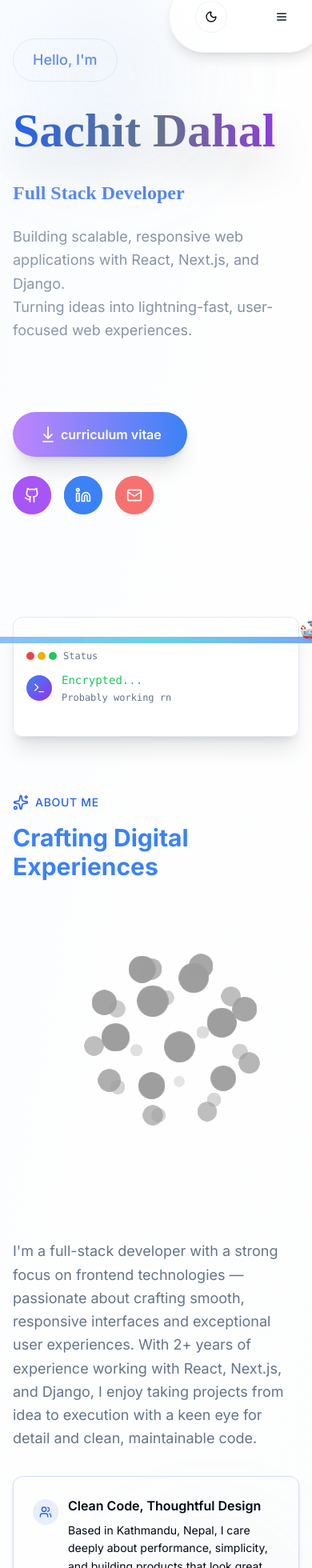
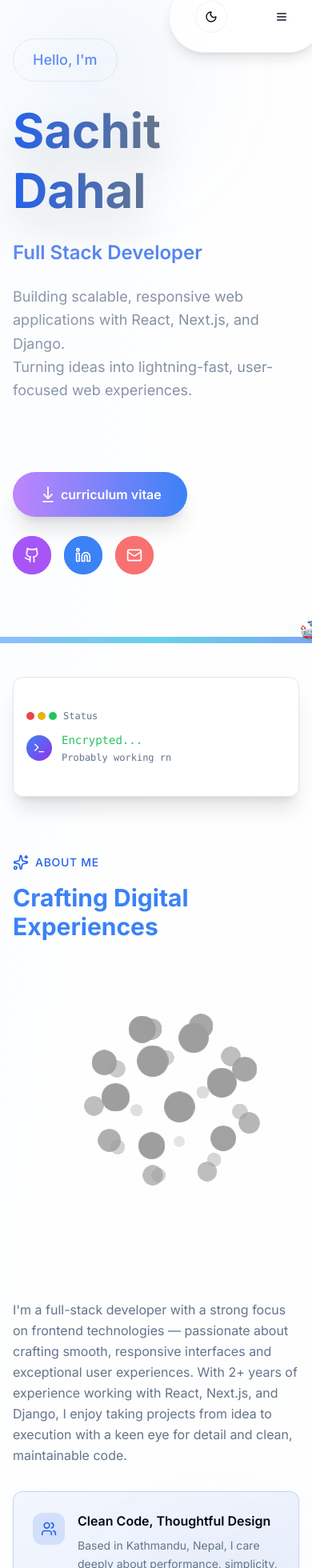
Before and after one commit to Sachit0-0/portfolio-v3, a Next.js app: page / in a window 390 px wide. Shown: the part 40-2000 px from the top of the page at 80% size. Built offline with nearby package versions, Linux system fonts and the light colour scheme.

Commit message:
bored so chnages

```diff
--- a/app/page.tsx
+++ b/app/page.tsx
@@ -22,7 +22,7 @@ export default function Portfolio() {
         <Experience />
         <Contact />
 
-        {/* Footer */}
+
         <footer className="py-8 border-t">
           <div className="container mx-auto px-4 text-center">
             <p className="text-sm sm:text-base text-muted-foreground">
--- a/components/aboutSection.tsx
+++ b/components/aboutSection.tsx
@@ -77,44 +77,34 @@ export default function About() {
             {/* Description */}
             <div className="space-y-6">
                    <motion.p
-                className="text-lg text-muted-foreground leading-relaxed  leading-relaxed"
+              className="text-base md:text-lg text-muted-foreground leading-relaxed"
               initial={{ opacity: 0, y: 20 }}
               animate={isInView ? { opacity: 1, y: 0 } : {}}
               transition={{ duration: 0.6, delay: 0.6 }}
             >
-                I'm a full-stack developer with a strong focus on frontend
-                technologies — passionate about crafting smooth, responsive
-                interfaces and exceptional user experiences. With 2+ years of
-                experience working with React, Next.js, and Django, I enjoy
-                taking projects from idea to execution with a keen eye for
-                detail and clean, maintainable code.
+              I'm a full-stack developer with a strong focus on frontend technologies — passionate about crafting
+              smooth, responsive interfaces and exceptional user experiences. With 2+ years of experience working with
+              React, Next.js, and Django, I enjoy taking projects from idea to execution with a keen eye for detail and
+              clean, maintainable code.
             </motion.p>
             </div>
 
         <motion.div
               initial={{ opacity: 0, y: 20 }}
               animate={isInView ? { opacity: 1, y: 0 } : {}}
-              transition={{ duration: 0.6, delay: 1.4 }}
-              className="p-6 rounded-lg bg-primary/8 border border-primary/20 shadow-md"
+              transition={{ duration: 0.6, delay: 0.8 }}
+              className="group p-6 rounded-xl bg-gradient-to-br from-primary/5 to-primary/10 border border-primary/20 shadow-sm hover:shadow-md transition-shadow duration-300"
             >
-              <div className="flex items-start gap-3">
-                <div className="p-2 rounded-full bg-primary/10 mt-1">
-                  <Users className="w-4 h-4 text-primary" />
+              <div className="flex items-start gap-4">
+                <div className="p-2.5 rounded-lg bg-primary/15 group-hover:bg-primary/20 transition-colors duration-300 mt-0.5">
+                  <Users className="w-5 h-5 text-primary" />
                 </div>
-                <div>
-                  <h4 className="font-semibold text-foreground mb-2">
-                    Clean Code, Thoughtful Design
-                  </h4>
-                  <motion.p
-                    className="text-sm text-bold  leading-relaxed"
-                    initial={{ opacity: 0, y: 20 }}
-                    animate={isInView ? { opacity: 1, y: 0 } : {}}
-                    transition={{ duration: 0.6, delay: 0.8 }}
-                  >
-                    Based in Kathmandu, Nepal, I care deeply about performance,
-                    simplicity, and building products that look great and work even
-                    better.
-                  </motion.p>
+                <div className="flex-1">
+                  <h3 className="font-semibold text-foreground mb-2 text-base">Clean Code, Thoughtful Design</h3>
+                  <p className="text-sm text-muted-foreground leading-relaxed">
+                    Based in Kathmandu, Nepal, I care deeply about performance, simplicity, and building products that
+                    look great and work even better.
+                  </p>
                 </div>
               </div>
             </motion.div>
--- a/components/contact.tsx
+++ b/components/contact.tsx
@@ -7,6 +7,7 @@ import { Card, CardContent } from "@/components/ui/card"
 import { Input } from "@/components/ui/input"
 import { Textarea } from "@/components/ui/textarea"
 import { Github, Linkedin, Mail, MapPin, Phone } from "lucide-react"
+import AnimatedSectionHeader from "./ui/animatedSectionHeader"
 
 export default function Contact() {
   const ref = useRef(null)
@@ -15,23 +16,7 @@ export default function Contact() {
   return (
     <section id="contact" className="relative  py-20 overflow-x-hidden" ref={ref}>
       <div className="container mx-auto px-4 text-center">
-        <motion.div
-          initial={{ opacity: 0, y: 50 }}
-          animate={isInView ? { opacity: 1, y: 0 } : {}}
-          transition={{ duration: 0.8 }}
-          className="mb-16"
-        >
-          <h2 className="text-2xl sm:text-3xl md:text-5xl font-bold mb-6 caveat-bold">
-            Let's{" "}
-            <span className="bg-gradient-to-r from-blue-600 to-purple-600 bg-clip-text text-transparent caveat-bold">
-              Connect
-            </span>
-          </h2>
-          <div className="w-24 h-1 bg-gradient-to-r from-blue-600 to-purple-600 mx-auto mb-8"></div>
-          <p className="text-base sm:text-lg md:text-xl text-muted-foreground max-w-2xl mx-auto">
-            Ready to bring your ideas to life? Let's discuss your next project.
-          </p>
-        </motion.div>
+<AnimatedSectionHeader title="Get in" highlight="Touch" />
 
         <div className="grid grid-cols-1 lg:grid-cols-2 gap-12 max-w-6xl mx-auto w-full">
           {/* Contact Info */}
--- a/components/experience.tsx
+++ b/components/experience.tsx
@@ -7,6 +7,7 @@ import { Card, CardContent } from "@/components/ui/card"
 import { Badge } from "@/components/ui/badge"
 import { Download } from "lucide-react"
 import CvButton from "./ui/cvButton"
+import AnimatedSectionHeader from "./ui/animatedSectionHeader"
 
 const experienceData = [
   {
@@ -45,24 +46,7 @@ export default function Experience() {
   return (
     <section id="experience" className="py-24 bg-background relative">
       <div className="container mx-auto px-4">
-        <motion.div
-          initial={{ opacity: 0, y: 50 }}
-          whileInView={{ opacity: 1, y: 0 }}
-          transition={{ duration: 0.8 }}
-          viewport={{ once: true, amount: 0.2 }}
-          className="text-center mb-20"
-        >
-          <h2 className="text-5xl caveat-bold font-bold mb-4 tracking-tight">
-            Work{" "}
-            <span className="bg-gradient-to-r from-blue-600 to-purple-600 bg-clip-text text-transparent caveat-bold">
-              Experience
-            </span>
-          </h2>
-          <div className="w-20 h-1 bg-gradient-to-r from-blue-600 to-purple-600 mx-auto mb-6 rounded-full" />
-          <p className="text-lg text-muted-foreground max-w-2xl mx-auto">
-            My professional journey and key achievements in web development
-          </p>
-        </motion.div>
+<AnimatedSectionHeader title="Work" highlight="Experience" />
 
         <div className="relative max-w-4xl mx-auto">
 
--- a/components/hero-section.tsx
+++ b/components/hero-section.tsx
@@ -48,7 +48,7 @@ export function HeroSection() {
 
             {/* Name */}
             <motion.h1
-              className="text-6xl caveat-bold sm:text-7xl md:text-8xl lg:text-9xl xl:text-[6rem] font-bold leading-tight bg-gradient-to-r from-blue-600 via-slate-500 to-purple-600 bg-clip-text text-transparent drop-shadow-2xl"
+              className="text-6xl  sm:text-7xl md:text-8xl lg:text-9xl xl:text-[6rem] font-bold leading-tight bg-gradient-to-r from-blue-600 via-slate-500 to-purple-600 bg-clip-text text-transparent drop-shadow-2xl"
               initial={{ opacity: 0, y: 30 }}
               animate={isInView ? { opacity: 1, y: 0 } : {}}
               transition={{ duration: 0.6, delay: 0.2 }}
@@ -58,7 +58,7 @@ export function HeroSection() {
 
             {/* Title */}
             <motion.div
-              className="text-2xl sm:text-3xl lg:text-4xl font-semibold text-primary caveat-bold"
+              className="text-2xl sm:text-3xl lg:text-4xl font-semibold text-primary"
               initial={{ opacity: 0, y: 20 }}
               animate={isInView ? { opacity: 1, y: 0 } : {}}
               transition={{ duration: 0.6, delay: 0.3 }}
--- a/components/skills-expertise.tsx
+++ b/components/skills-expertise.tsx
@@ -5,6 +5,7 @@ import { Badge } from "@/components/ui/badge"
 import { Code2, Database, ArrowRight } from "lucide-react"
 import { useRef, memo, useMemo } from "react"
 import dynamic from "next/dynamic"
+import AnimatedSectionHeader from "./ui/animatedSectionHeader"
 
 const TechShowcase = dynamic(() => import("./tech-showcase"), { ssr: false })
 
@@ -105,21 +106,7 @@ export function SkillsExpertise() {
 
       <div className="container mx-auto px-4 relative z-10">
         {/* Header */}
-        <motion.div
-          initial={{ opacity: 0, y: 30 }}
-          animate={isInView ? { opacity: 1, y: 0 } : {}}
-          transition={{ duration: 0.4, ease: "easeOut" }}
-          className="text-center mb-16"
-        >
-          <h2 className="text-3xl md:text-4xl lg:text-5xl font-bold mb-6 leading-tight">
-
-            <span className="bg-gradient-to-r from-blue-600 via-purple-600 to-indigo-600 bg-clip-text text-transparent caveat-bold">
-          Technologies & Tools
-            </span>
-          </h2>
-                         <div className="w-32 h-1 bg-gradient-to-r from-blue-500 to-purple-500 mx-auto mb-8" />
-
-        </motion.div>
+        <AnimatedSectionHeader title="Technologies &" highlight="Tools" />
 
         {/* Skills list */}
         <div className="space-y-20">
--- /dev/null
+++ b/components/ui/animatedSectionHeader.tsx
@@ -0,0 +1,50 @@
+"use client";
+
+import { motion, useInView } from "framer-motion";
+import { useRef } from "react";
+
+interface AnimatedSectionHeaderProps {
+  title: string;
+  highlight: string;
+  shouldReduceMotion?: boolean;
+}
+
+export default function AnimatedSectionHeader({
+  title,
+  highlight,
+  shouldReduceMotion = false,
+}: AnimatedSectionHeaderProps) {
+  const ref = useRef(null);
+  const isInView = useInView(ref, { once: true, margin: "-50px" }); // detects scroll into view
+
+  return (
+    <motion.div
+      ref={ref}
+      className="text-center mb-20 lg:mb-32"
+      initial={{ opacity: 0, y: shouldReduceMotion ? 0 : 20 }}
+      animate={isInView ? { opacity: 1, y: 0 } : {}}
+      transition={{
+        duration: shouldReduceMotion ? 0.3 : 0.6,
+        ease: [0.25, 0.1, 0.25, 1],
+      }}
+    >
+      <h2 className="text-4xl md:text-5xl font-bold bg-gradient-to-r from-foreground via-primary to-foreground bg-clip-text text-transparent">
+        {title}{" "}
+        <span className="bg-gradient-to-r from-blue-600 to-purple-600 bg-clip-text text-transparent">
+          {highlight}
+        </span>
+      </h2>
+
+      <motion.div
+        className="w-24 h-1 bg-gradient-to-r from-blue-500 via-purple-500 to-blue-500 mx-auto mt-4 rounded-full"
+        initial={{ width: 0, opacity: 0 }}
+        animate={isInView ? { width: 96, opacity: 1 } : {}}
+        transition={{
+          duration: shouldReduceMotion ? 0.3 : 0.5,
+          delay: shouldReduceMotion ? 0 : 0.2,
+          ease: [0.25, 0.1, 0.25, 1],
+        }}
+      />
+    </motion.div>
+  );
+}
```
Also changed, not shown: components/projects-showcase.tsx (+3 -25 lines), 1 other file (tests, documents, lock files or other folders). Lines whose indentation alone changed are shown as unchanged.
